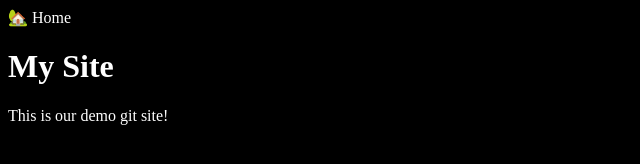
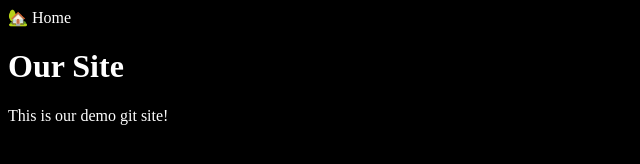
Before and after one commit to jtpaplham/html-git-demo, a plain HTML site: page index.html in a window 1280 px wide. Shown: the full height of the page, 0-640 px from the left. Drawn offline with Linux system fonts and the light colour scheme.

Commit message:
(Fake teammate)Changed My => Our in the title

```diff
--- a/index.html
+++ b/index.html
@@ -10,7 +10,7 @@
   </head>
   <body>
     <header>🏡 Home</header>
-    <h1>My Site</h1>
+    <h1>Our Site</h1>
     <p>This is our demo git site!</p>
   </body>
 </html>
```
